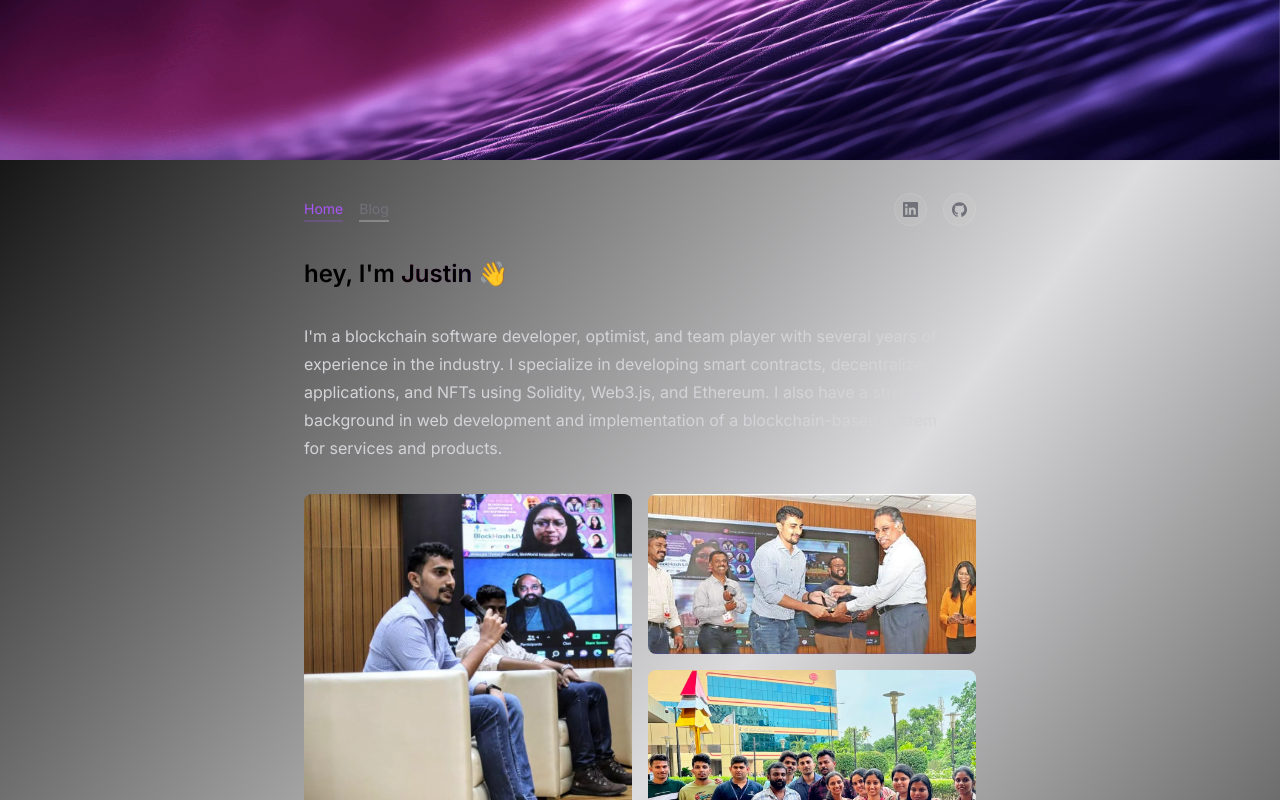
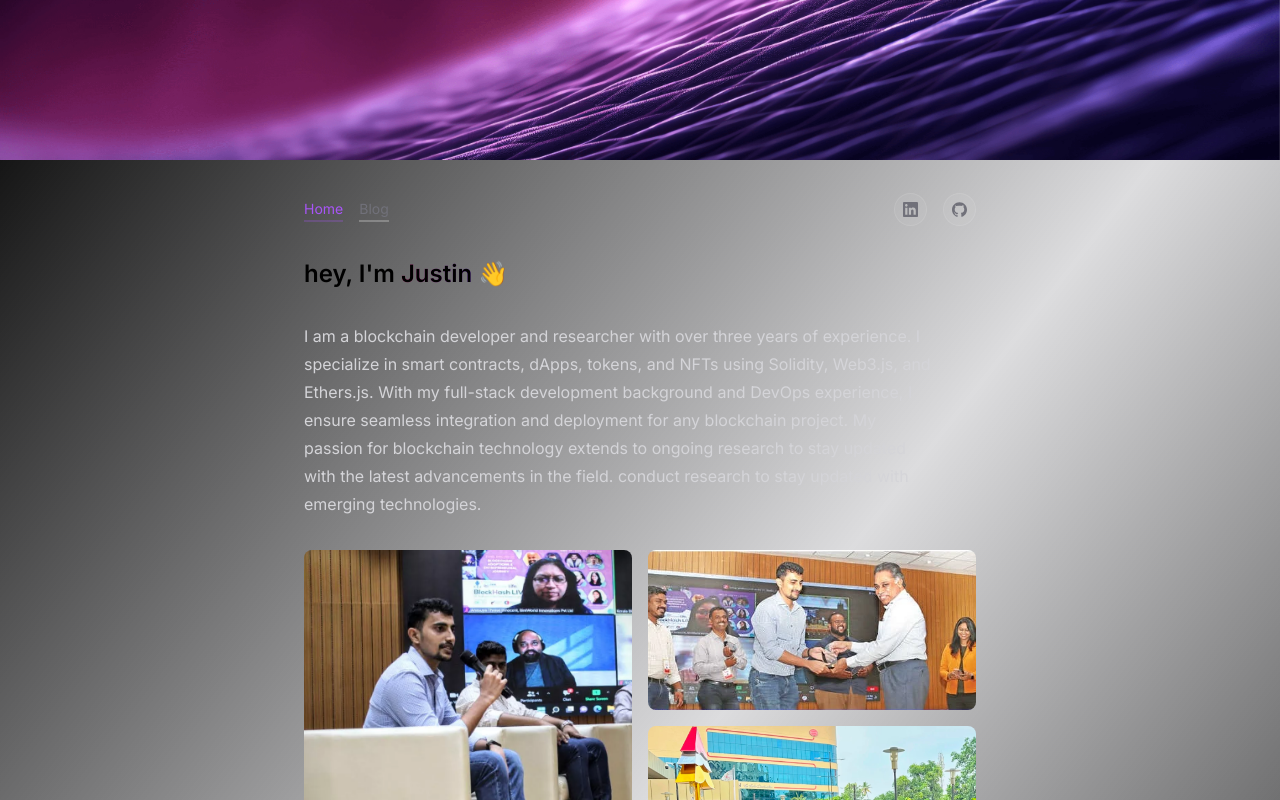
Before and after one commit to Justinjdaniel/justinjdaniel.com, a Next.js app: page / in a window 1280 px wide. Shown: the top 800 px of the page. Built offline with nearby package versions, Linux system fonts and the light colour scheme; no server answers.

Commit message:
chore: :bulb: minor updates and todo added

```diff
--- a/app/error.js
+++ b/app/error.js
@@ -3,7 +3,7 @@
 import { useEffect } from "react";
 
 // rome-ignore lint/suspicious/noShadowRestrictedNames: <explanation>
-export  default function Error({ error, reset }) {
+export default function Error({ error, reset }) {
 	useEffect(() => {
 		// Log the error to an error reporting service
 		console.error(error);
--- a/app/globals.css
+++ b/app/globals.css
@@ -3,7 +3,7 @@
 @tailwind utilities;
 
 ::selection {
-  background-color: #47a3f3;
+  background-color: #6437b4;
   color: #fefefe;
 }
 
--- a/app/page.js
+++ b/app/page.js
@@ -1,3 +1,4 @@
+import AnimatedText from "./_components/animated-text";
 import ArrowIcon from "@/components/icons/arrow-icon";
 import Image from "next/image";
 import award from "public/images/home/award.webp";
@@ -7,6 +8,11 @@ import teamMeetUpMid2023 from "public/images/home/team-meetup-mid-2023.webp";
 import React from "react";
 
 const ProfileContent = () => {
+	// TODO: Section for Projects
+	// Add a section for content regarding projects, achievements, and tools I've worked with. Also, consider including links to another page that provides detailed information about the projects I've completed, those currently in progress, as well as any side projects or personal endeavors.
+	// assignees: justinjdaniel
+	// labels: enhancement, fix-me, ui
+
 	return (
 		<content className="z-10 antialiased max-w-2xl mb-40 mx-4 mt-8 md:mx-auto">
 			<h1 className="font-semibold text-2xl mb-8 text-left w-max">
@@ -18,12 +24,14 @@ const ProfileContent = () => {
 			</h1>
 			<div>
 				<p className="text-zinc-300 prose prose-neutral dark:prose-invert">
-					I'm a blockchain software developer, optimist, and team player with
-					several years of experience in the industry. I specialize in
-					developing smart contracts, decentralized applications, and NFTs using
-					Solidity, Web3.js, and Ethereum. I also have a strong background in
-					web development and implementation of a blockchain-based system for
-					services and products.
+					I am a blockchain developer and researcher with over three years of
+					experience. I specialize in smart contracts, dApps, tokens, and NFTs
+					using Solidity, Web3.js, and Ethers.js. With my full-stack development
+					background and DevOps experience, I ensure seamless integration and
+					deployment for any blockchain project. My passion for blockchain
+					technology extends to ongoing research to stay updated with the latest
+					advancements in the field. conduct research to stay updated with
+					emerging technologies.
 				</p>
 			</div>
 			<div className="columns-2 gap-4 my-8">
@@ -74,11 +82,8 @@ const ProfileContent = () => {
 					and advising on public and private blockchain platforms, such as
 					Ethereum, Polygon and Hyper Ledger Fabric.
 				</p>
-				{/* TODO: Add more content about projects */}
-				{/* Add more content regarding projects, achievements, and tools I've worked with. Also, consider including links to another page that provides detailed information about the projects I've completed, those currently in progress, as well as any side projects or personal endeavors. */}
-				{/* assignees: justinjdaniel */}
-				{/* labels: enhancement, fix-me, ui */}
-				<p className="prose prose-neutral dark:prose-invert">
+
+				<p className="prose prose-neutral dark:prose-invert text-pretty">
 					I have successfully led the development of a NFT platform with a
 					simple multi-platform compatible DApp for organizations and
 					institutes, as well as a private blockchain service for supply chain
```
